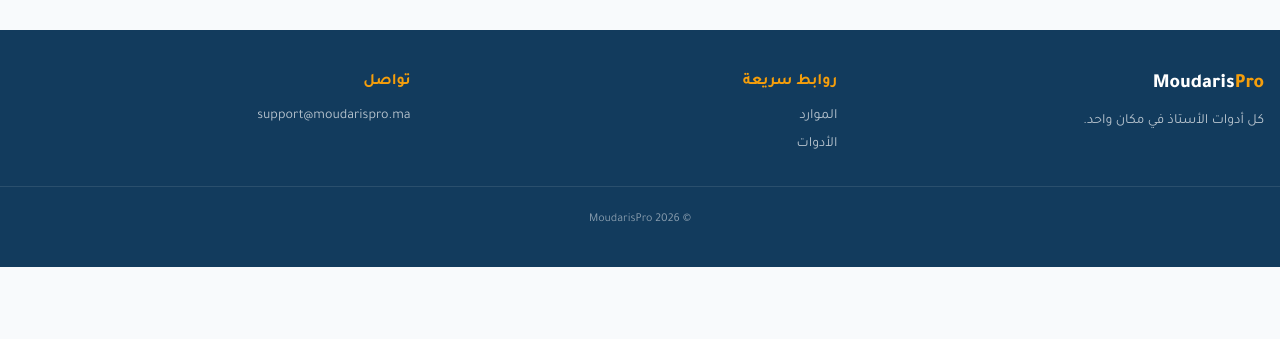
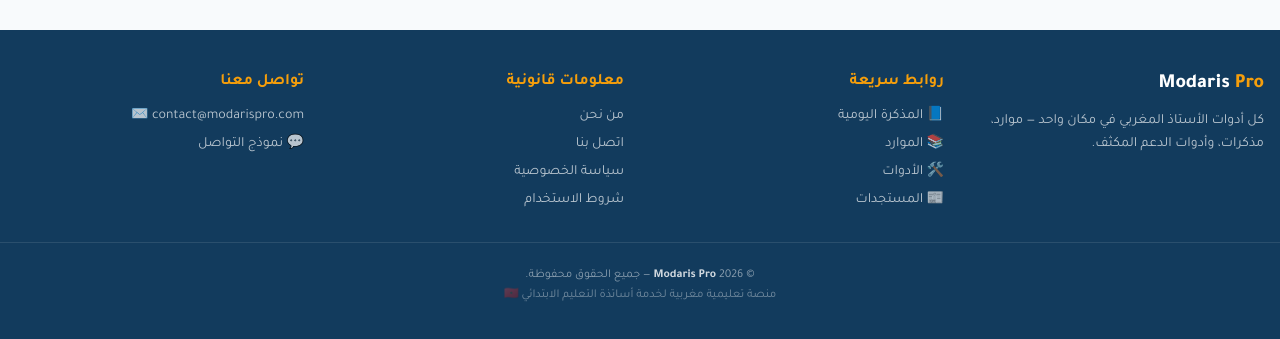
Before and after one commit to modarispro01-lab/moudaris-pro, a Next.js app: page / in a window 1280 px wide. Shown: the part 1339-1678 px from the top of the page. Before the commit the page ends 1606 px from the top, so only its background shows below. Built offline with nearby package versions, Linux system fonts and the light colour scheme; no server answers; the database is empty.

Commit message:
feat: enhance footer with legal pages + Modaris Pro branding

```diff
--- a/src/components/Footer.tsx
+++ b/src/components/Footer.tsx
@@ -1,31 +1,99 @@
 import Link from "next/link";
 
 export default function Footer() {
+  const currentYear = new Date().getFullYear();
+
   return (
     <footer className="bg-primary text-white py-10 mt-auto">
-      <div className="mx-auto max-w-7xl px-4 grid gap-8 md:grid-cols-3 text-center md:text-right">
+      <div className="mx-auto max-w-7xl px-4 grid gap-8 md:grid-cols-4 text-center md:text-right">
+        {/* العمود 1: الشعار والوصف */}
         <div>
           <h3 className="text-xl font-extrabold mb-3">
-            Moudaris<span className="text-accent">Pro</span>
+            Modaris<span className="text-accent"> Pro</span>
           </h3>
           <p className="text-sm leading-relaxed text-white/70">
-            كل أدوات الأستاذ في مكان واحد.
+            كل أدوات الأستاذ المغربي في مكان واحد — موارد، مذكرات، وأدوات الدعم المكثف.
           </p>
         </div>
+
+        {/* العمود 2: روابط سريعة */}
         <div>
           <h4 className="font-bold mb-3 text-accent">روابط سريعة</h4>
           <ul className="space-y-2 text-sm text-white/70">
-            <li><Link href="/resources" className="hover:text-white">الموارد</Link></li>
-            <li><Link href="/tools" className="hover:text-white">الأدوات</Link></li>
+            <li>
+              <Link href="/tools/daily-lesson-plan" className="hover:text-white transition-colors">
+                📘 المذكرة اليومية
+              </Link>
+            </li>
+            <li>
+              <Link href="/resources" className="hover:text-white transition-colors">
+                📚 الموارد
+              </Link>
+            </li>
+            <li>
+              <Link href="/tools" className="hover:text-white transition-colors">
+                🛠️ الأدوات
+              </Link>
+            </li>
+            <li>
+              <Link href="/actualites" className="hover:text-white transition-colors">
+                📰 المستجدات
+              </Link>
+            </li>
           </ul>
         </div>
+
+        {/* العمود 3: روابط قانونية (شرط أدسنس) */}
         <div>
-          <h4 className="font-bold mb-3 text-accent">تواصل</h4>
-          <p className="text-sm text-white/70">support@moudarispro.ma</p>
+          <h4 className="font-bold mb-3 text-accent">معلومات قانونية</h4>
+          <ul className="space-y-2 text-sm text-white/70">
+            <li>
+              <Link href="/about" className="hover:text-white transition-colors">
+                من نحن
+              </Link>
+            </li>
+            <li>
+              <Link href="/contact" className="hover:text-white transition-colors">
+                اتصل بنا
+              </Link>
+            </li>
+            <li>
+              <Link href="/privacy-policy" className="hover:text-white transition-colors">
+                سياسة الخصوصية
+              </Link>
+            </li>
+            <li>
+              <Link href="/terms" className="hover:text-white transition-colors">
+                شروط الاستخدام
+              </Link>
+            </li>
+          </ul>
+        </div>
+
+        {/* العمود 4: تواصل */}
+        <div>
+          <h4 className="font-bold mb-3 text-accent">تواصل معنا</h4>
+          <ul className="space-y-2 text-sm text-white/70">
+            <li dir="ltr" className="text-right">
+              <a href="mailto:contact@modarispro.com" className="hover:text-white transition-colors">
+                ✉️ contact@modarispro.com
+              </a>
+            </li>
+            <li>
+              <Link href="/contact" className="hover:text-white transition-colors">
+                💬 نموذج التواصل
+              </Link>
+            </li>
+          </ul>
         </div>
       </div>
+
+      {/* شريط حقوق النشر */}
       <div className="border-t border-white/10 mt-8 pt-6 text-center text-xs text-white/50">
-        © {new Date().getFullYear()} MoudarisPro
+        <p>© {currentYear} <span className="font-bold text-white/80">Modaris Pro</span> — جميع الحقوق محفوظة.</p>
+        <p className="mt-1 text-white/40">
+          منصة تعليمية مغربية لخدمة أساتذة التعليم الابتدائي 🇲🇦
+        </p>
       </div>
     </footer>
   );
```
